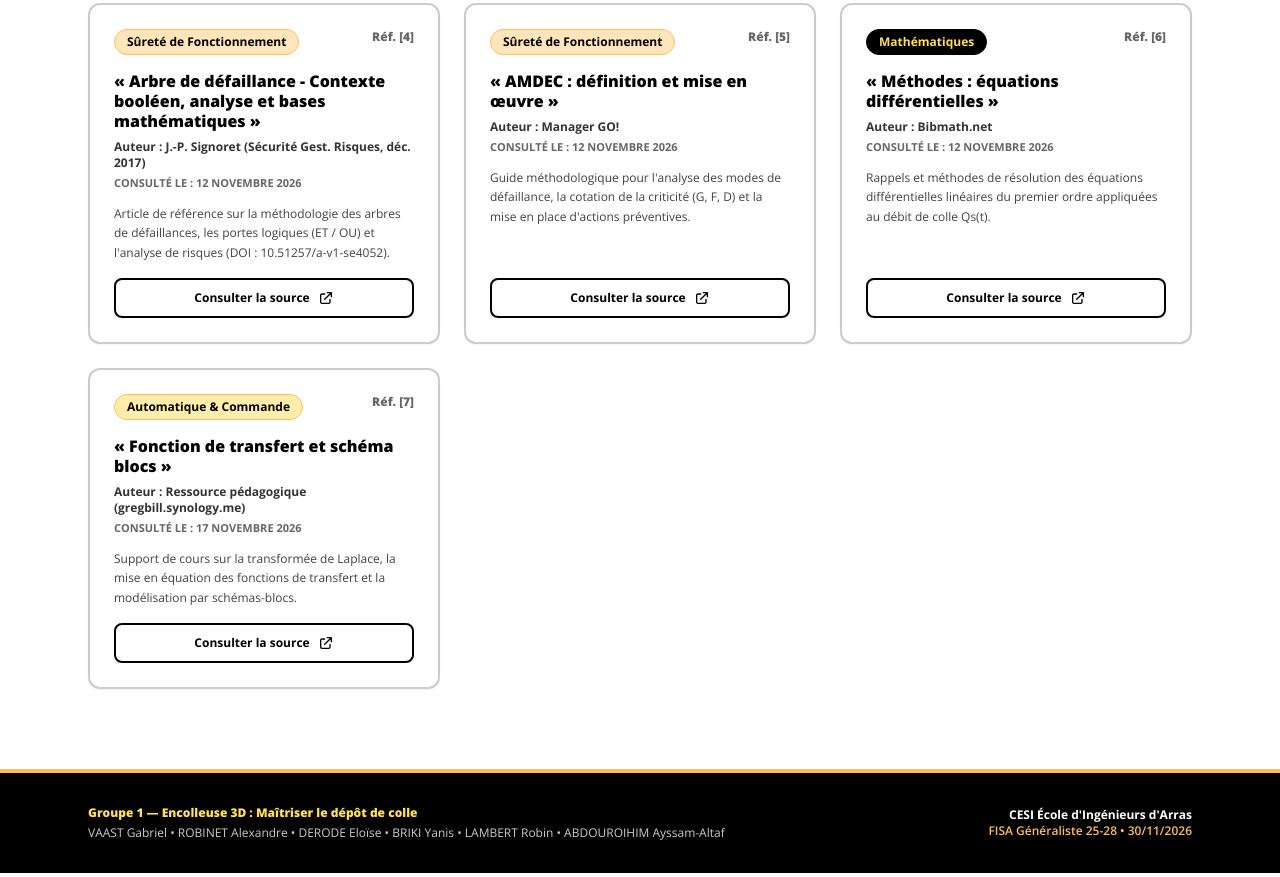
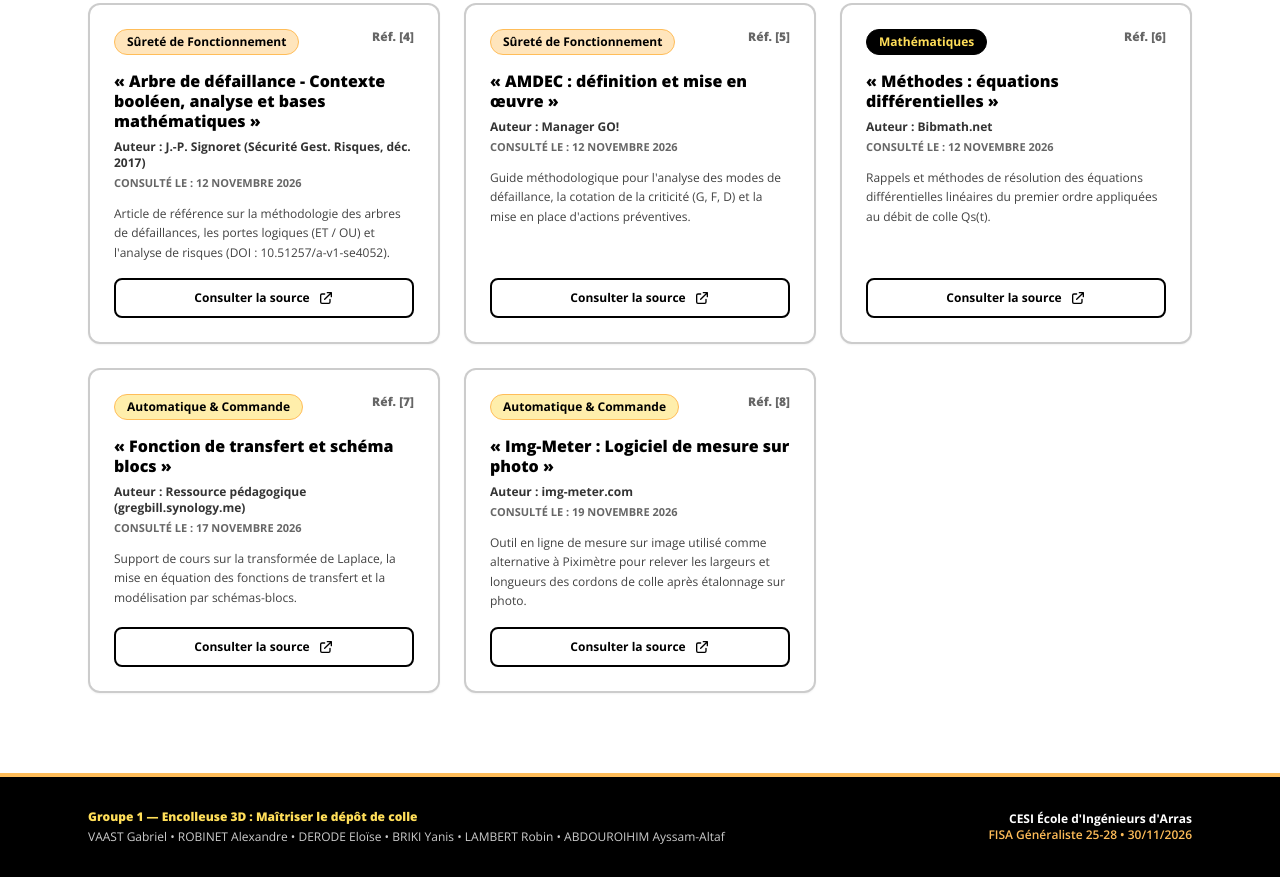
Before and after one commit to Alexrbnt0310/Projet-P7---Syst-mes-Automatis-s, a plain HTML site: page index.html in a window 1280 px wide. Shown: the part 774-1651 px from the top of the page. Drawn offline with nearby package versions, Linux system fonts and the light colour scheme.

Commit message:
Update index.html

```diff
--- a/index.html
+++ b/index.html
@@ -97,7 +97,7 @@
             <!-- Boutons de filtres par catégories -->
             <div class="flex flex-wrap gap-2 w-full md:w-auto justify-center md:justify-end">
                 <button onclick="filterCategory('all')" id="btn-all" class="filter-btn px-4 py-2 text-xs font-bold rounded-lg bg-c_black text-c_yellow border-2 border-c_black transition-all duration-300">
-                    Toutes (7)
+                    Toutes (8)
                 </button>
                 <button onclick="filterCategory('auto')" id="btn-auto" class="filter-btn px-4 py-2 text-xs font-bold rounded-lg bg-c_white border-2 border-c_black/25 text-c_black hover:border-c_amber hover:bg-c_yellow/20 transition-all duration-300">
                     ⚙️ Automatique & Commande
@@ -263,6 +263,27 @@
                 </a>
             </div>
 
+            <!-- [8] Img-Meter (Mesure sur photo) -->
+            <div class="biblio-card bg-c_white border-2 border-c_black/20 hover:border-c_amber p-6 rounded-xl flex flex-col justify-between shadow-sm hover:shadow-md transition-all duration-300"
+                 data-category="auto"
+                 data-search="img-meter logiciel mesure photo alternative piximetre cordon largeur distance etalonnage automatique">
+                <div>
+                    <div class="flex justify-between items-start mb-4">
+                        <span class="text-xs font-bold px-3 py-1 rounded-full bg-c_yellow/50 text-c_black border border-c_amber">Automatique & Commande</span>
+                        <span class="text-xs text-c_black/60 font-extrabold">Réf. [8]</span>
+                    </div>
+                    <h3 class="font-extrabold text-c_black text-base mb-2 leading-tight">« Img-Meter : Logiciel de mesure sur photo »</h3>
+                    <p class="text-xs font-bold text-c_black/80 mb-1">Auteur : img-meter.com</p>
+                    <p class="text-[11px] font-bold text-c_black/60 mb-3 uppercase">Consulté le : 19 novembre 2026</p>
+                    <p class="text-xs text-c_black/75 leading-relaxed mb-4">Outil en ligne de mesure sur image utilisé comme alternative à Piximètre pour relever les largeurs et longueurs des cordons de colle après étalonnage sur photo.</p>
+                </div>
+                <a href="https://img-meter.com/fr/features" target="_blank" rel="noopener noreferrer"
+                   class="w-full text-center py-2.5 px-4 rounded-lg bg-c_white border-2 border-c_black hover:bg-c_amber hover:text-c_black text-c_black text-xs font-bold flex items-center justify-center gap-2 transition-all duration-300">
+                    Consulter la source
+                    <svg class="w-4 h-4" fill="none" stroke="currentColor" viewBox="0 0 24 24"><path stroke-linecap="round" stroke-linejoin="round" stroke-width="2" d="M10 6H6a2 2 0 00-2 2v10a2 2 0 002 2h10a2 2 0 002-2v-4M14 4h6m0 0v6m0-6L10 14"></path></svg>
+                </a>
+            </div>
+
         </div>
     </main>
 
```
